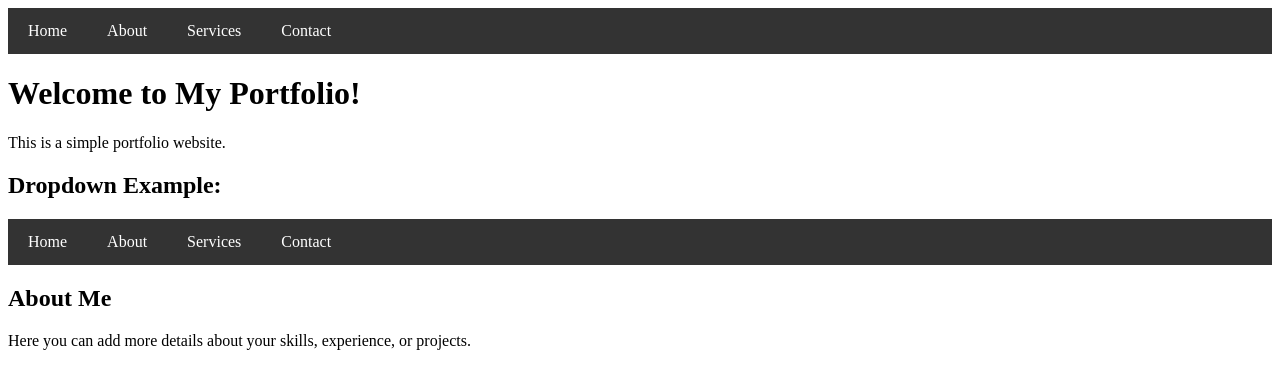
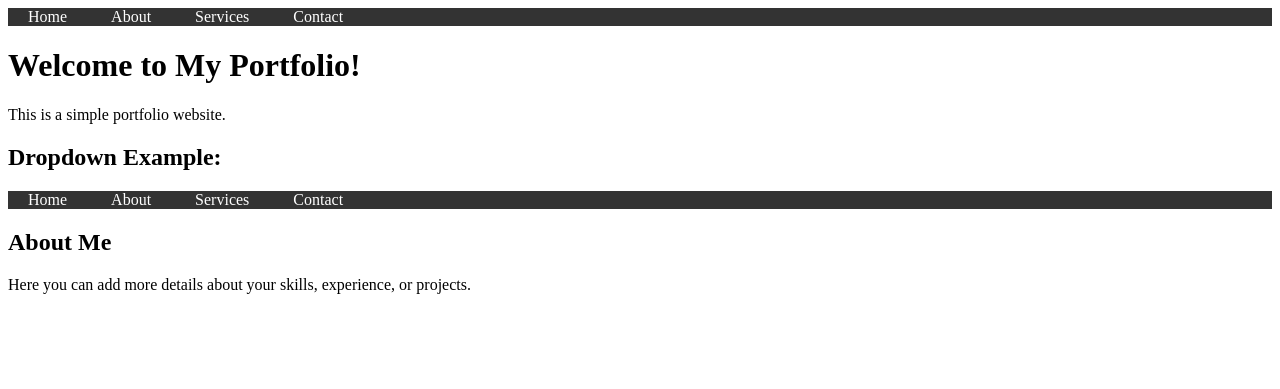
Before and after one commit to Manny-ship/example.github.io, a Jekyll site: the page built from README.md, in a window 1280 px wide. Shown: the top 389 px of the page. Built offline with Jekyll 4.4.1, drawn with Linux system fonts in a browser that asks for light colours; our own code applies the rules of GitHub Pages for plain Markdown files.

Commit message:
Update style.css

```diff
--- a/assets/css/style.css
+++ b/assets/css/style.css
@@ -1,29 +1,4 @@
-/* Basic styling for navigation */
-nav ul {
-  list-style-type: none;
-  padding: 0;
-  margin: 0;
-  overflow: hidden;
-  background-color: #333;
-}
-
-nav ul li {
-  float: left;
-}
-
-nav ul li a, .dropdown .dropbtn {
-  display: block;
-  color: white;
-  text-align: center;
-  padding: 14px 20px;
-  text-decoration: none;
-}
-
-nav ul li a:hover, .dropdown:hover .dropbtn {
-  background-color: #111;
-}
-
-/* Dropdown styling */
+/* Custom Dropdown Styles */
 .dropdown {
   position: relative;
   display: inline-block;
@@ -51,3 +26,24 @@ nav ul li a:hover, .dropdown:hover .dropbtn {
 .dropdown:hover .dropdown-content {
   display: block;
 }
+
+nav ul {
+  list-style-type: none;
+  padding: 0;
+  margin: 0;
+  background-color: #333;
+}
+
+nav ul li {
+  display: inline-block;
+}
+
+nav ul li a {
+  color: white;
+  padding: 14px 20px;
+  text-decoration: none;
+}
+
+nav ul li a:hover {
+  background-color: #111;
+}
```
